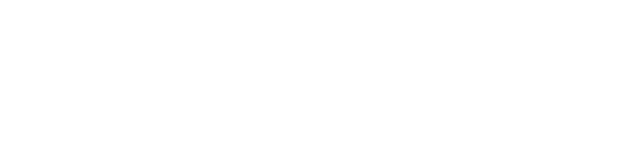
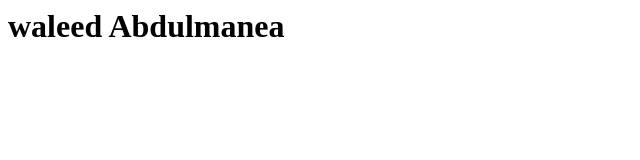
Before and after one commit to waleed-mane3/pencil, a plain HTML site: page index.html in a window 1280 px wide. Shown: the whole page, without its empty margins (0-640 px from the left). Drawn offline with Linux system fonts and the light colour scheme.

Commit message:
Update index.html

```diff
--- a/index.html
+++ b/index.html
@@ -1 +1 @@
-<h1></h1>
+<h1>waleed Abdulmanea</h1>
```
